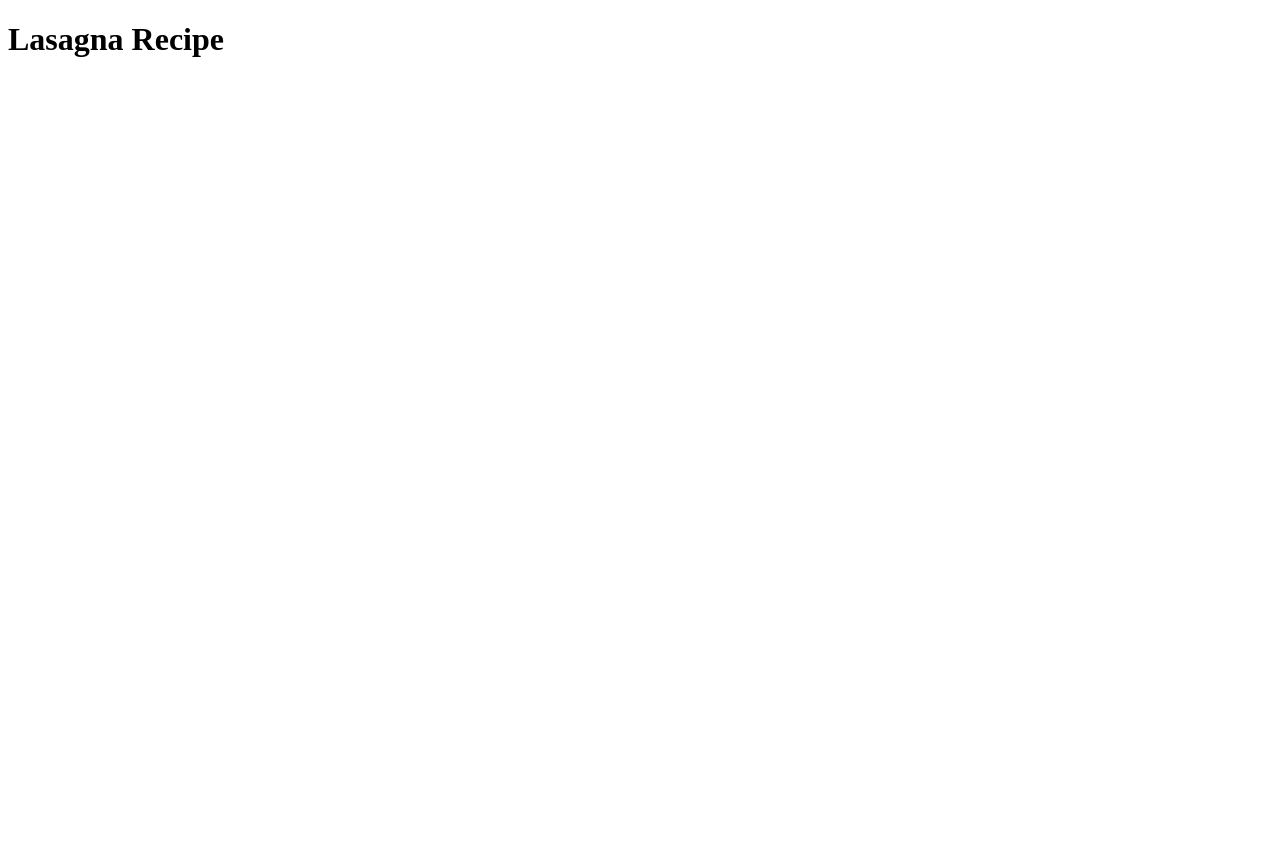
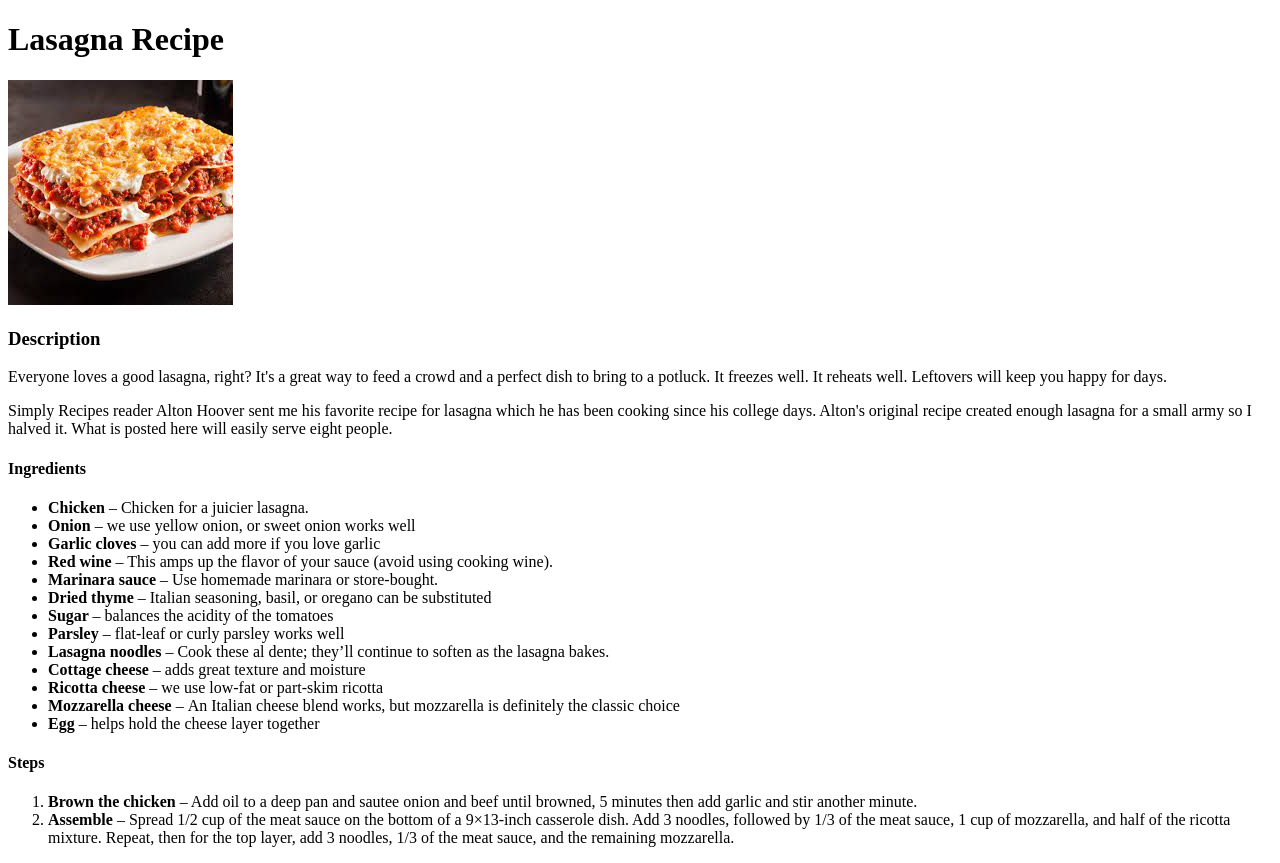
Before and after one commit to roshansingh98/odin_projects, a plain HTML site: page odin-recipes/recipes/lasagna.html in a window 1280 px wide. Before the commit the page ends 800 px from the top, so only its background shows below. Drawn offline with Linux system fonts and the light colour scheme.

Commit message:
First recipe page setup

```diff
--- a/odin-recipes/recipes/lasagna.html
+++ b/odin-recipes/recipes/lasagna.html
@@ -8,5 +8,36 @@
 </head>
 <body>
     <h1>Lasagna Recipe</h1>
+    <img src="lasagna.jpeg" alt="photo of completed lasagna dish">
+    <h3>Description</h3>
+    <p> Everyone loves a good lasagna, right? It's a great way to feed a crowd and a perfect dish to bring to a potluck. It freezes well. It reheats well. Leftovers will keep you happy for days.</p>
+    <p> Simply Recipes reader Alton Hoover sent me his favorite recipe for lasagna which he has been cooking since his college days. Alton's original recipe created enough lasagna for a small army so I halved it. What is posted here will easily serve eight people. </p>
+
+    <h4>Ingredients</h4>
+    <ul>
+        <li><b>Chicken </b>– Chicken for a juicier lasagna.</li>
+        <li><b>Onion </b>– we use yellow onion, or sweet onion works well</li>
+        <li><b>Garlic cloves </b> – you can add more if you love garlic</li>
+        <li><b>Red wine </b>– This amps up the flavor of your sauce (avoid using cooking wine).</li>
+        <li><b>Marinara sauce </b>– Use homemade marinara or store-bought.</li>
+        <li><b>Dried thyme </b>– Italian seasoning, basil, or oregano can be substituted</li>
+        <li><b>Sugar </b>– balances the acidity of the tomatoes</li>
+        <li><b>Parsley </b>– flat-leaf or curly parsley works well</li>
+        <li><b>Lasagna noodles </b>– Cook these al dente; they’ll continue to soften as the lasagna bakes.</li>
+        <li><b>Cottage cheese </b>– adds great texture and moisture</li>
+        <li><b>Ricotta cheese </b>– we use low-fat or part-skim ricotta</li>
+        <li><b>Mozzarella cheese </b>– An Italian cheese blend works, but mozzarella is definitely the classic choice</li>
+        <li><b>Egg </b>– helps hold the cheese layer together</li>
+    </ul>
+
+    <h4>Steps</h4>
+    <ol>
+        <li><b>Brown the chicken </b>– Add oil to a deep pan and sautee
+            onion and beef until browned, 5 minutes then add garlic and stir another minute.</li>
+        <li><b>Assemble </b>– Spread 1/2 cup of the meat sauce on the bottom of a 9×13-inch casserole dish.
+            Add 3 noodles, followed by 1/3 of the meat sauce, 1 cup of mozzarella, and half of the
+            ricotta mixture. Repeat, then for the top layer, add 3 noodles, 1/3 of the meat sauce,
+            and the remaining mozzarella.</li>
+    </ol>
 </body>
 </html>
```
Also changed, not shown: odin-recipes/recipes/lasagna.jpeg (added).
